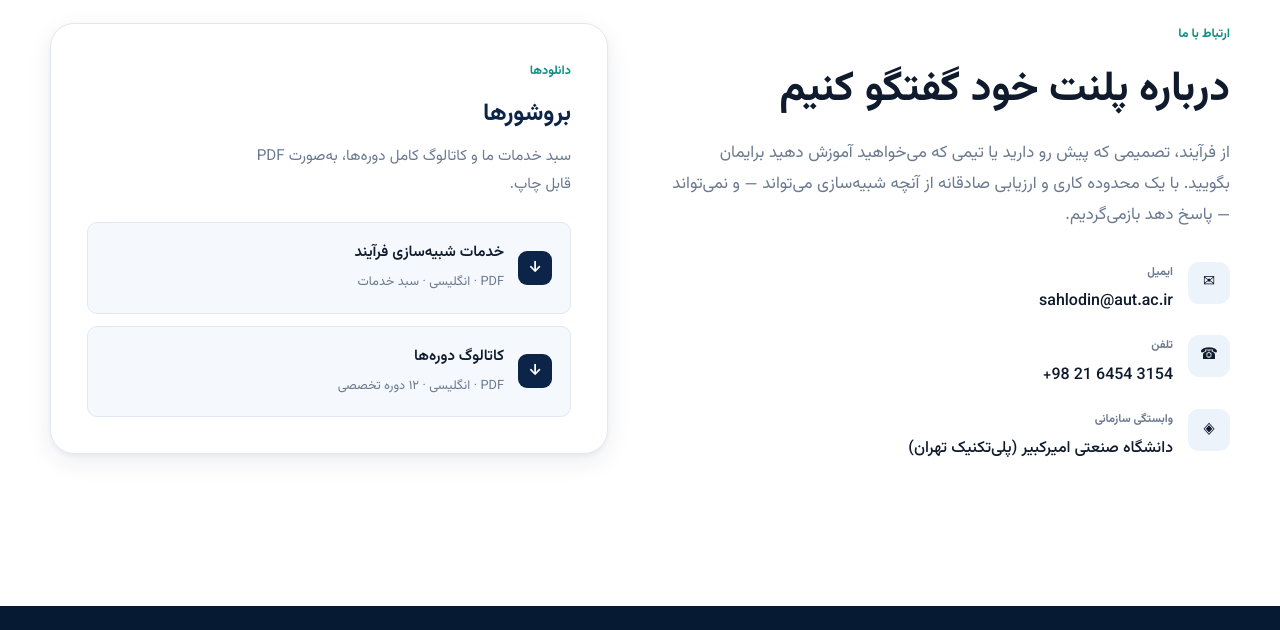
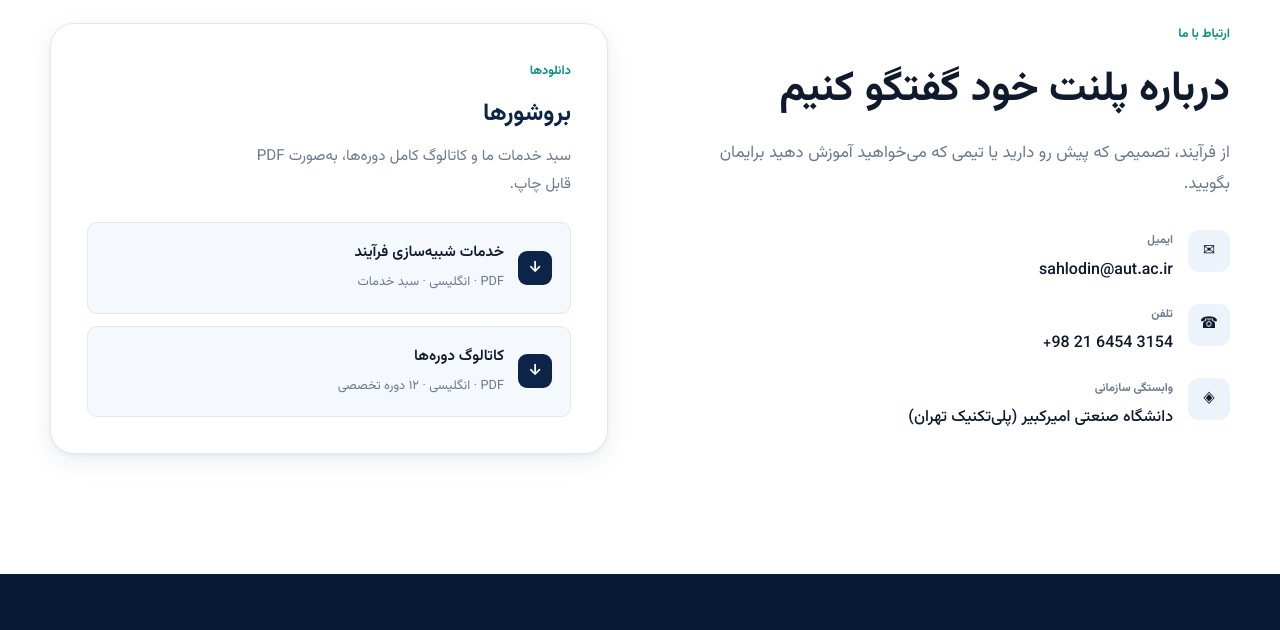
Before and after one commit to intellprocess/web, a plain HTML site: page index.html in a window 1280 px wide. Shown: the part 5860-6490 px from the top of the page. Drawn offline with Linux system fonts and the light colour scheme.

Commit message:
Update index.html

```diff
--- a/index.html
+++ b/index.html
@@ -609,9 +609,7 @@
         <p class="eyebrow">ارتباط با ما</p>
         <h2 class="section__title">درباره پلنت خود گفتگو کنیم</h2>
         <p class="section__lede">
-          از فرآیند، تصمیمی که پیش رو دارید یا تیمی که می‌خواهید آموزش دهید برایمان بگویید. با یک
-          محدوده کاری و ارزیابی صادقانه از آنچه شبیه‌سازی می‌تواند — و نمی‌تواند — پاسخ دهد
-          بازمی‌گردیم.
+          از فرآیند، تصمیمی که پیش رو دارید یا تیمی که می‌خواهید آموزش دهید برایمان بگویید.
         </p>
 
         <ul class="contact__list">
```
